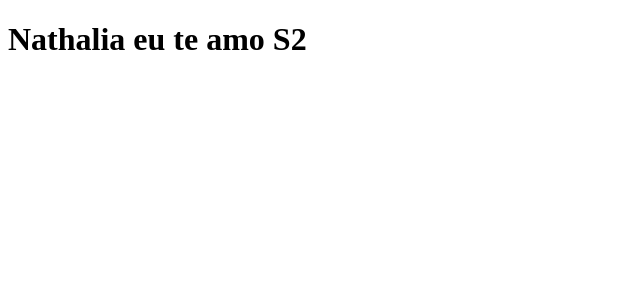
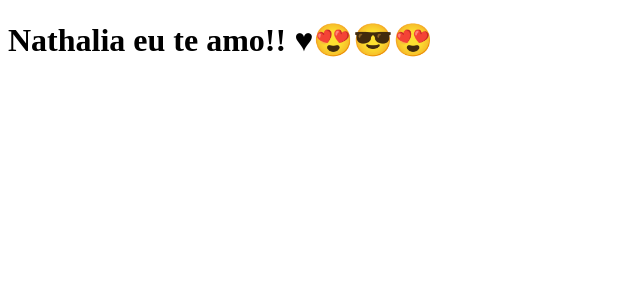
Before and after one commit to Kaioone/clone-do-clone-do-site, a Next.js app: page / in a window 1280 px wide. Shown: the top 300 px of the page, without its empty margins (0-640 px from the left). Built offline with nearby package versions, Linux system fonts and the light colour scheme.

Commit message:
Modificando a frase

```diff
--- a/pages/index.js
+++ b/pages/index.js
@@ -1,5 +1,5 @@
 function Home(){
-    return <h1>Nathalia eu te amo S2</h1>
+    return <h1>Nathalia eu te amo!! ♥😍😎😍</h1>
 }
 
 export default Home;
```
